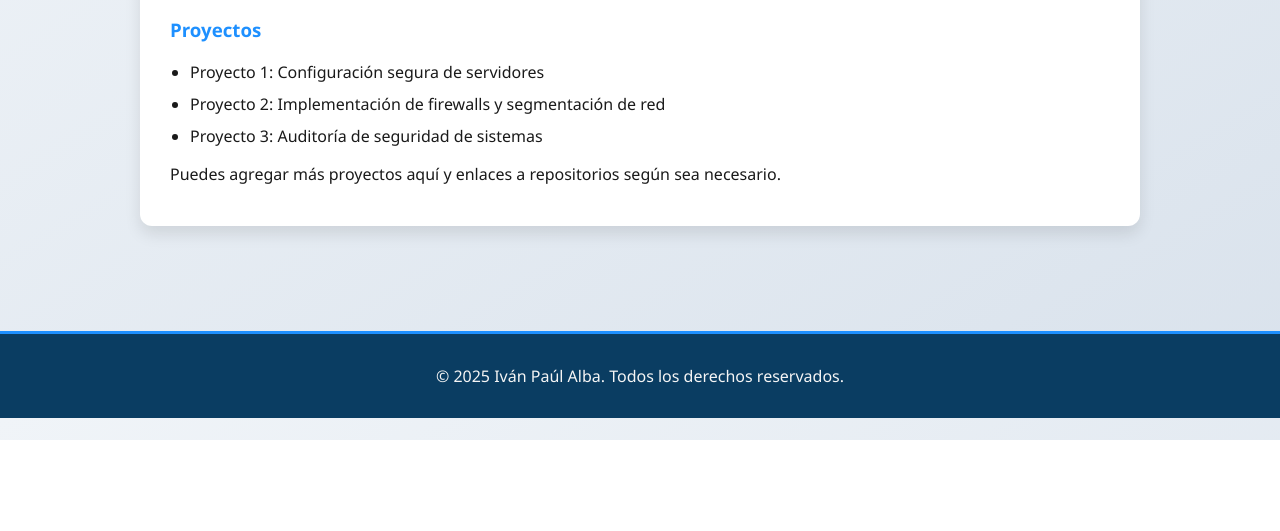
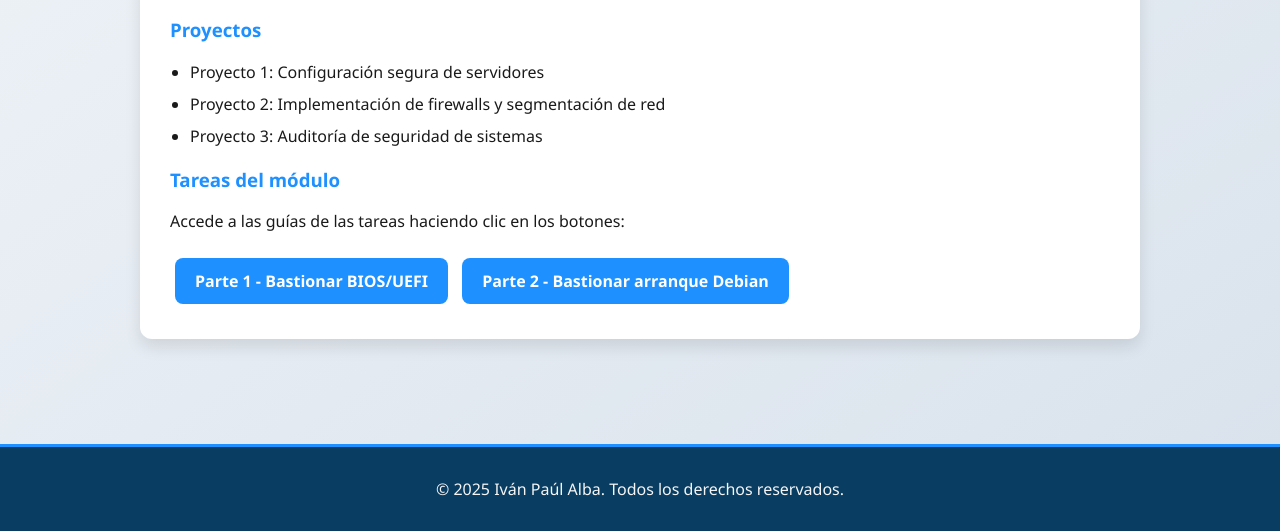
Before and after one commit to ivanpaul03/ivanpaul03.github.io, a plain HTML site: page bastionado.html in a window 1280 px wide. Shown: the part 360-891 px from the top of the page. Before the commit the page ends 800 px from the top, so only its background shows below. Drawn offline with Linux system fonts and the light colour scheme.

Commit message:
Update bastionado.html

```diff
--- a/bastionado.html
+++ b/bastionado.html
@@ -5,6 +5,23 @@
     <meta name="viewport" content="width=device-width, initial-scale=1.0">
     <title>Bastionado de Redes y Sistemas - Iván Paúl Alba</title>
     <link rel="stylesheet" href="assets/css/style.css">
+    <style>
+        .task-button {
+            display: inline-block;
+            padding: 12px 20px;
+            margin: 10px 5px;
+            background-color: #1e90ff;
+            color: white;
+            font-weight: bold;
+            text-decoration: none;
+            border-radius: 8px;
+            transition: background 0.3s, transform 0.3s;
+        }
+        .task-button:hover {
+            background-color: #004080;
+            transform: scale(1.05);
+        }
+    </style>
 </head>
 <body>
 
@@ -36,7 +53,10 @@
                 <li>Proyecto 3: Auditoría de seguridad de sistemas</li>
             </ul>
 
-            <p>Puedes agregar más proyectos aquí y enlaces a repositorios según sea necesario.</p>
+            <h3>Tareas del módulo</h3>
+            <p>Accede a las guías de las tareas haciendo clic en los botones:</p>
+            <a href="tareas/parte1.md" class="task-button" target="_blank">Parte 1 - Bastionar BIOS/UEFI</a>
+            <a href="tareas/parte2.md" class="task-button" target="_blank">Parte 2 - Bastionar arranque Debian</a>
         </section>
     </main>
 
```
